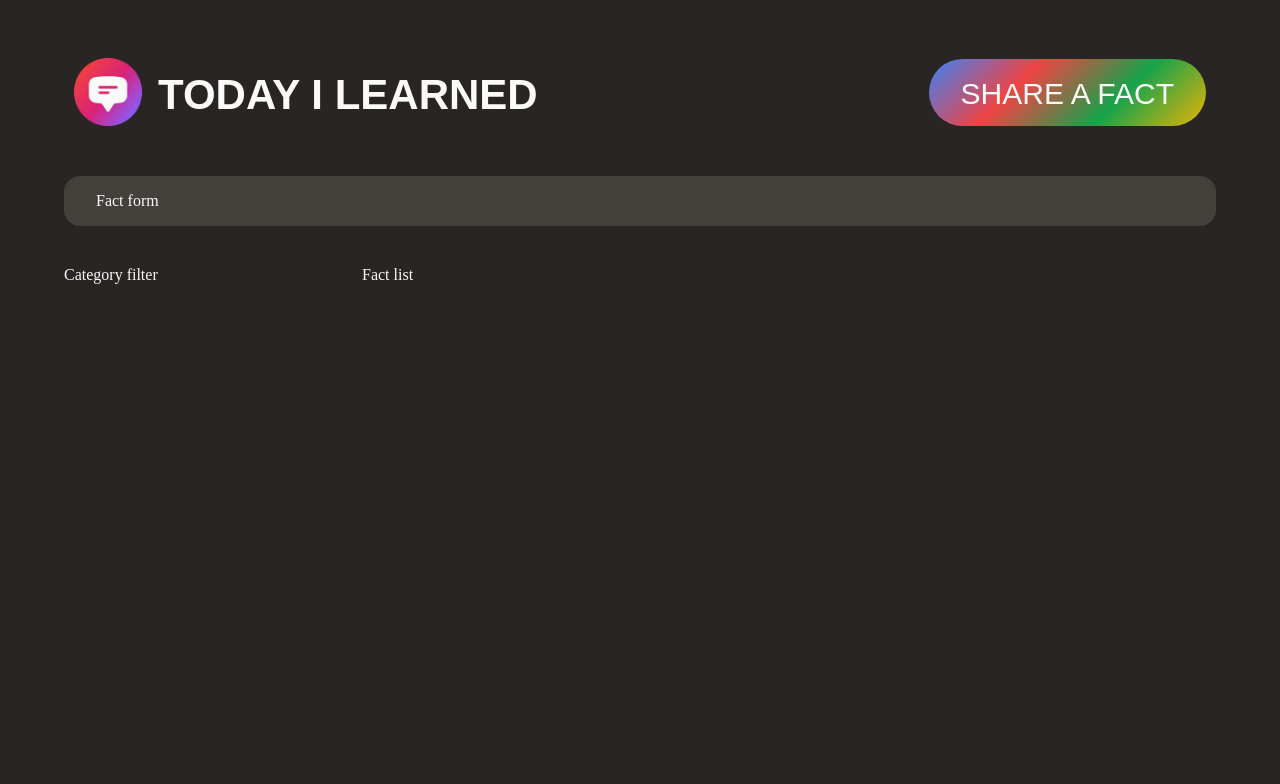
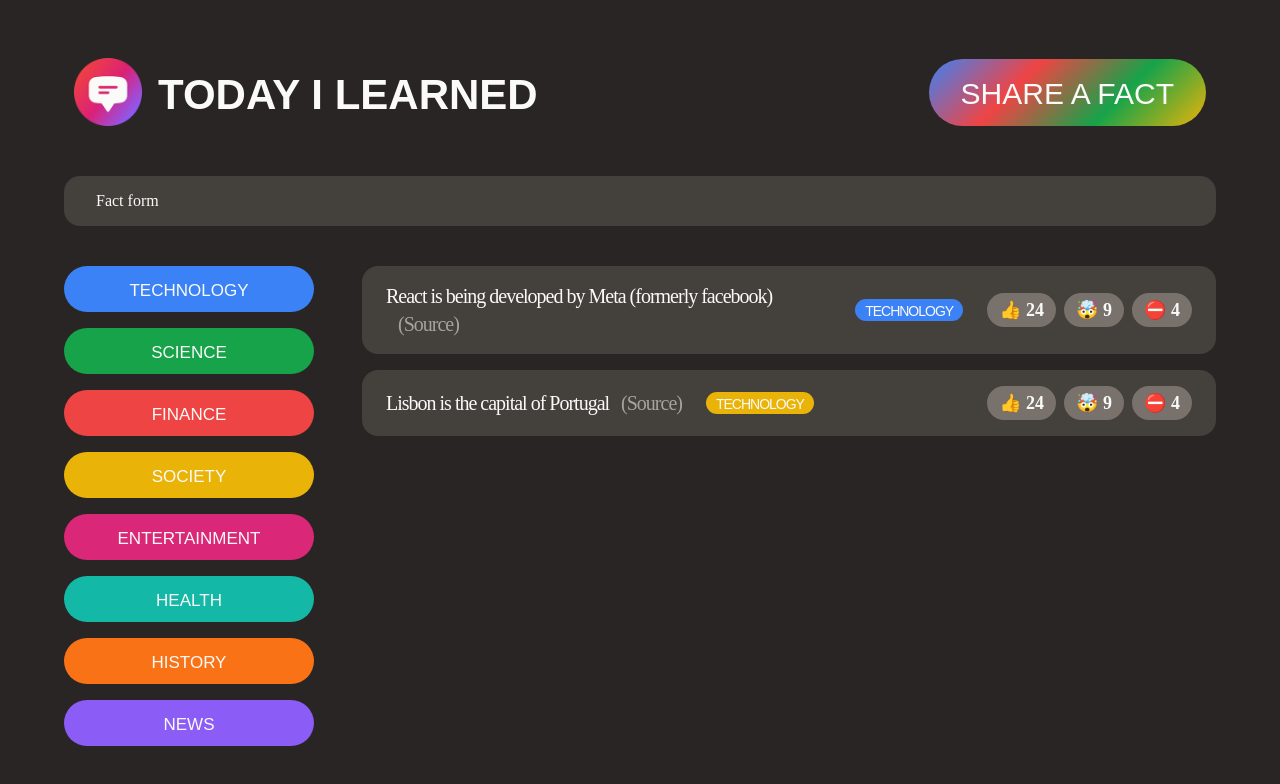
Before and after one commit to sofiademonasterio/today-i-learned, a React (Create React App) app: page / in a window 1280 px wide. Shown: the top 784 px of the page. Built offline with nearby package versions, Linux system fonts and the light colour scheme; a web font is replaced by a local one.

Commit message:
Add initial facts and category filter components

```diff
--- a/src/App.js
+++ b/src/App.js
@@ -1,4 +1,33 @@
 import "./style.css";
+
+const initialFact = [
+  {
+    id: 1,
+    text: "React is being developed by Meta (formerly facebook)",
+    date: "2021-01-01",
+    category: "technology",
+    source: "https://opensource.fb.com/",
+  },
+  {
+    id: 2,
+    text: "Lisbon is the capital of Portugal",
+    category: "society",
+    date: "2021-01-01",
+    source: "https://en.wikipedia.org/wiki/Lisbon",
+  },
+];
+
+//DATA
+const CATEGORIES = [
+  { name: "technology", color: "#3b82f6" },
+  { name: "science", color: "#16a34a" },
+  { name: "finance", color: "#ef4444" },
+  { name: "society", color: "#eab308" },
+  { name: "entertainment", color: "#db2777" },
+  { name: "health", color: "#14b8a6" },
+  { name: "history", color: "#f97316" },
+  { name: "news", color: "#8b5cf6" },
+];
 
 function App() {
   const appTitle = "Today I Learned";
@@ -42,12 +71,70 @@
   return <form className="fact-form">Fact form</form>;
 }
 
-function CategoryFilter() {
-  return <aside>Category filter</aside>;
+function FactList() {
+  const facts = initialFact;
+
+  return (
+    <section>
+      <ul className="facts-list">
+        {facts.map((fact) => (
+          <Fact key={fact.id} fact={fact} />
+        ))}
+      </ul>
+    </section>
+  );
 }
 
-function FactList() {
-  return <section>Fact list</section>;
+function Fact({ fact }) {
+  return (
+    <li className="fact" key={fact.id}>
+      <p>
+        {fact.text}
+        <a className="source" href={fact.source} target="_blank">
+          (Source)
+        </a>
+      </p>
+      <span
+        className="tag"
+        style={{
+          backgroundColor: CATEGORIES.find((cat) => cat.name === fact.category)
+            .color,
+        }}
+      >
+        technology
+      </span>
+      <div className="vote-buttons">
+        <button>👍 24</button>
+        <button>🤯 9</button>
+        <button>⛔ 4</button>
+      </div>
+    </li>
+  );
+}
+
+function CategoryFilter() {
+  return (
+    <aside>
+      <ul>
+        {CATEGORIES.map((category) => (
+          <Category key={category.name} category={category} />
+        ))}
+      </ul>
+    </aside>
+  );
+}
+
+function Category({ category }) {
+  return (
+    <li class="category">
+      <button
+        class="btn btn-category"
+        style={{ backgroundColor: category.color }}
+      >
+        {category.name}
+      </button>
+    </li>
+  );
 }
 
 export default App;
```
